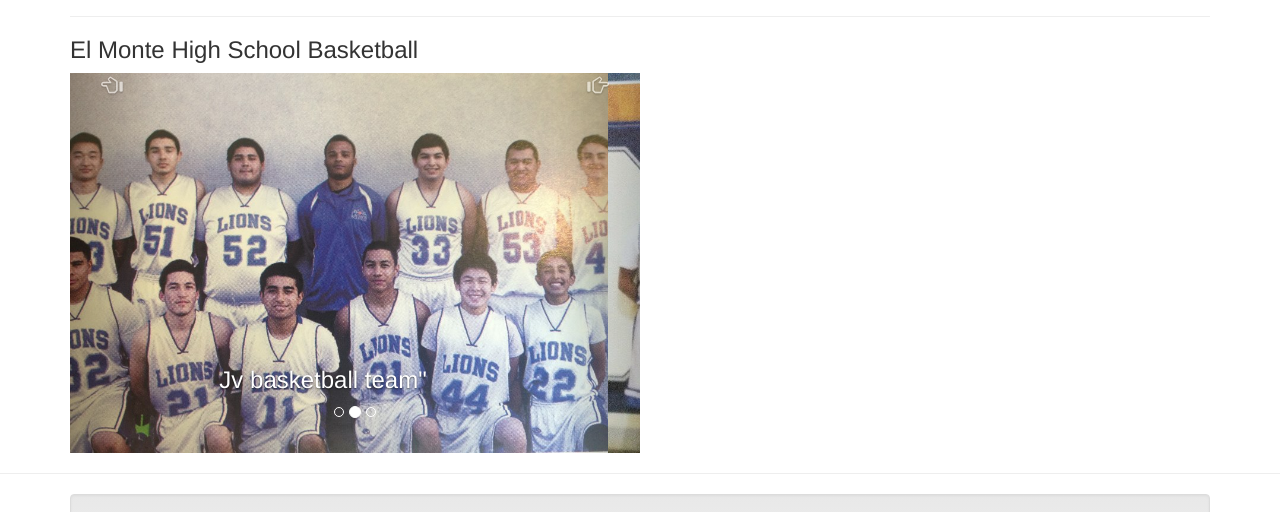
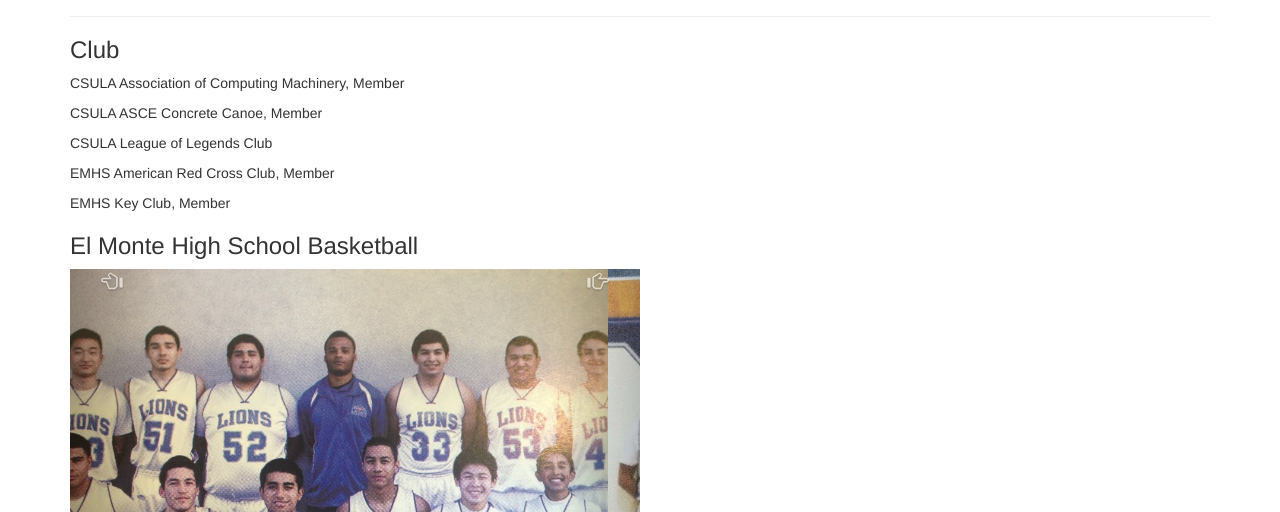
Before and after one commit to chaninkou/chaninkou.github.io, a plain HTML site: page activities.html in a window 1280 px wide. Shown: the part 133-645 px from the top of the page. Drawn offline with Linux system fonts and the light colour scheme.

Commit message:
Planning to work on what club I was in

```diff
--- a/activities.html
+++ b/activities.html
@@ -49,6 +49,12 @@
 			<div class="page-header" id="activities">
 				<h1>Activities:</h1>
 			</div>
+			<h3>Club</h3>
+			<p>CSULA Association of Computing Machinery, Member</p>
+			<p>CSULA ASCE Concrete Canoe, Member</p>
+			<p>CSULA League of Legends Club</p>
+			<p>EMHS American Red Cross Club, Member</p>
+			<p>EMHS Key Club, Member</p>
 			<h3>El Monte High School Basketball</h3>
 			<div class="carousel-inner" role="listbox" style=" width:50%; height: 50 !important;">
 				<!-- carousel slide will let you create the carousel, -->
```
